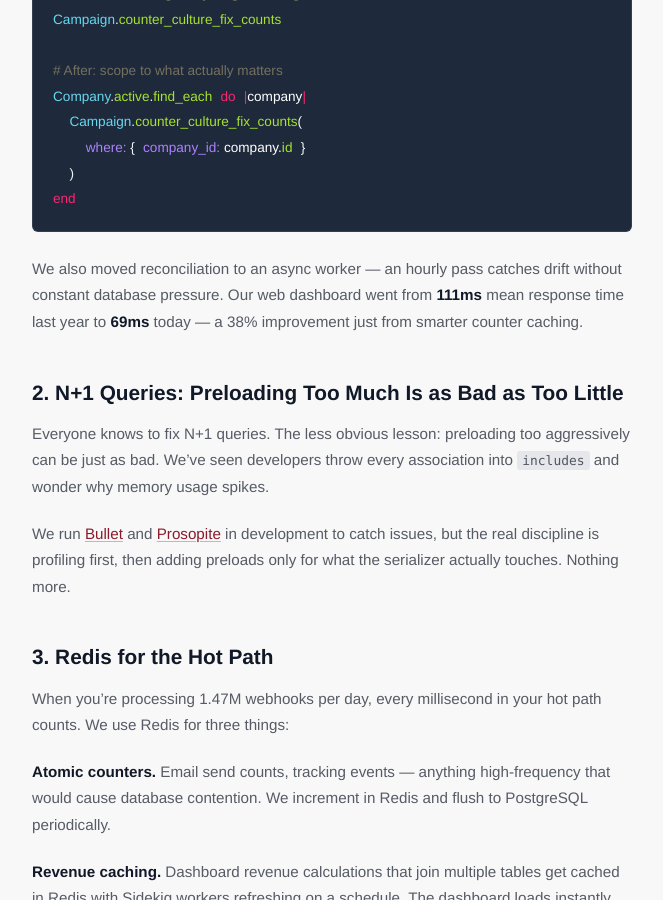
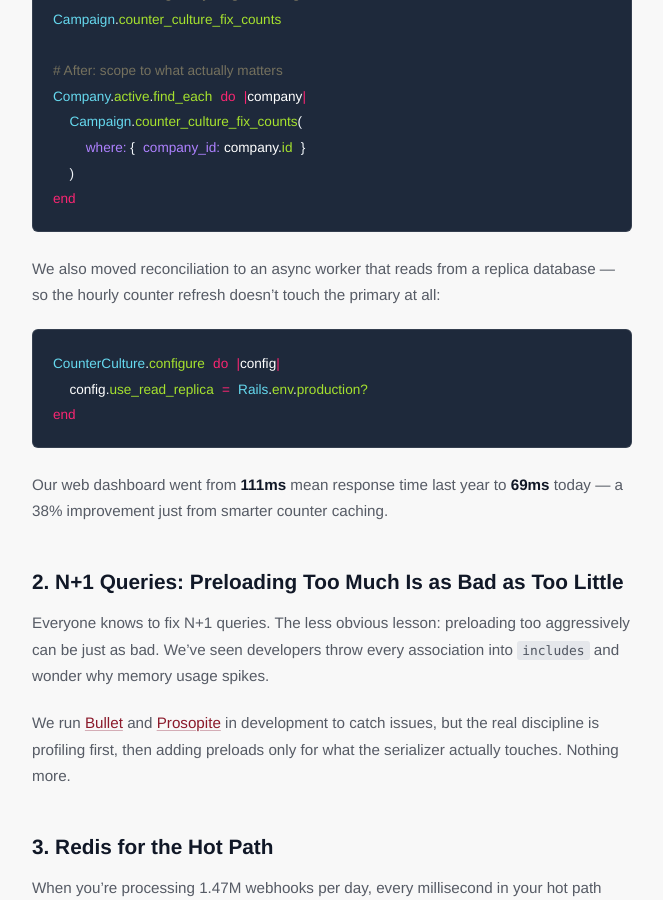
Before and after one commit to robikovacs/robikovacs.github.io, a Jekyll site: the page built from _posts/2026-04-08-ruby-on-rails-performance-lessons-scaling-saas.md, in a window 1280 px wide and 900 px high, scrolled down 2132 px. Shown: the whole window, without its empty margins (308-971 px from the left). Built offline with Jekyll 4.4.1, drawn with Linux system fonts in a browser that asks for light colours.

Commit message:
Add counter_culture read replica config to counter caching section
Co-Authored-By: Claude Opus 4.6 (1M context) <noreply@anthropic.com>

````diff
--- a/_posts/2026-04-08-ruby-on-rails-performance-lessons-scaling-saas.md
+++ b/_posts/2026-04-08-ruby-on-rails-performance-lessons-scaling-saas.md
@@ -57,7 +57,15 @@ Company.active.find_each do |company|
 end
 ```
 
-We also moved reconciliation to an async worker — an hourly pass catches drift without constant database pressure. Our web dashboard went from **111ms** mean response time last year to **69ms** today — a 38% improvement just from smarter counter caching.
+We also moved reconciliation to an async worker that reads from a replica database — so the hourly counter refresh doesn't touch the primary at all:
+
+```ruby
+CounterCulture.configure do |config|
+  config.use_read_replica = Rails.env.production?
+end
+```
+
+Our web dashboard went from **111ms** mean response time last year to **69ms** today — a 38% improvement just from smarter counter caching.
 
 ## 2. N+1 Queries: Preloading Too Much Is as Bad as Too Little
 
````
